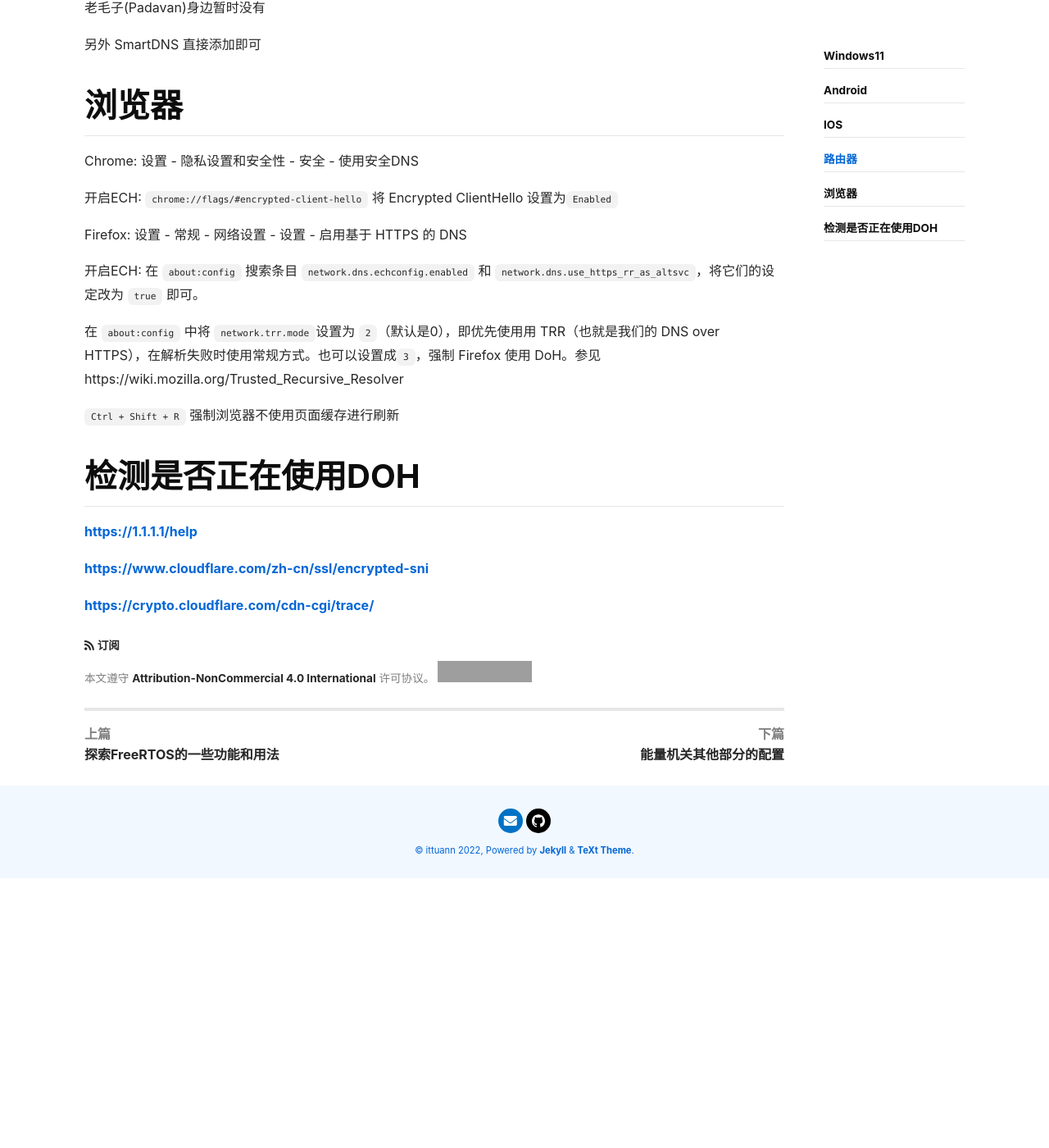
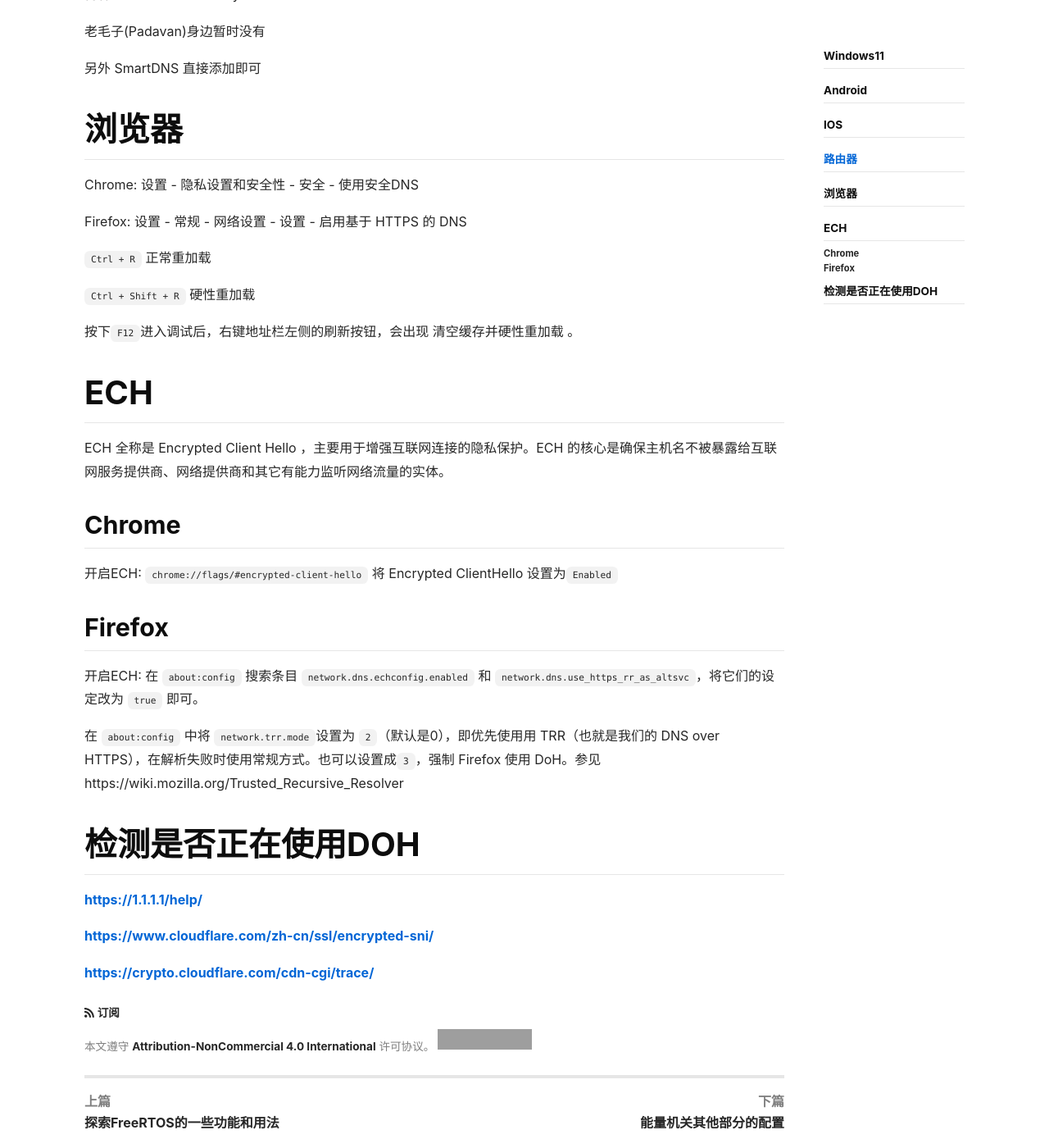
Before and after one commit to ittuann/ittuann.github.io, a Jekyll site: the page built from _posts/2022-05-10-DoHandECH.md, in a window 1280 px wide and 1400 px high, scrolled down 2071 px. Shown: the whole window at 82% size. Built offline with Jekyll 4.4.1, drawn with Linux system fonts in a browser that asks for light colours; nearby versions of some CDN libraries; comment, search, counter and statistics services are not loaded; before the commit the page ends 3142 px from its top, so only the background shows below that; some of the changed text lies outside the part shown; grey boxes are pictures that could not be loaded.

Commit message:
New Posts 23.03.03

```diff
--- a/_posts/2022-05-10-DoHConfig.md
+++ b/_posts/2022-05-10-DoHandECH.md
@@ -1,6 +1,6 @@
 ---
 layout: article
-title: 记录下DoH配置
+title: 记录下DoH和ECH配置
 date: 2022-05-10
 key: P2022-05-10
 tags: ["Other"]
@@ -11,7 +11,7 @@ aside:
   toc: true
 ---
 
-做个备忘录，记录下主力设备 Win11、安卓、IOS、路由器、浏览器 配置 DoH(DNS-over HTTPS) 的过程
+做个备忘录，记录下主力设备 Win11、安卓、IOS、路由器、浏览器 配置 DoH(DNS-over HTTPS) 的过程。以及浏览器开启 Encrypted Client Hello (Secure SNI) 。
 
 <!--more-->
 
@@ -100,20 +100,32 @@ IOS15 在 `设置 - 通用 - 设备管理 - DNS` 启用
 
 Chrome: 设置 - 隐私设置和安全性 - 安全 - 使用安全DNS
 
+Firefox: 设置 - 常规 - 网络设置 - 设置 - 启用基于 HTTPS 的 DNS
+
+`Ctrl + R` 正常重加载
+
+`Ctrl + Shift + R` 硬性重加载
+
+按下`F12`进入调试后，右键地址栏左侧的刷新按钮，会出现 清空缓存并硬性重加载 。
+
+# ECH
+
+ECH 全称是 Encrypted Client Hello ，主要用于增强互联网连接的隐私保护。ECH 的核心是确保主机名不被暴露给互联网服务提供商、网络提供商和其它有能力监听网络流量的实体。
+
+## Chrome
+
 开启ECH: `chrome://flags/#encrypted-client-hello` 将 Encrypted ClientHello 设置为`Enabled`
 
-Firefox: 设置 - 常规 - 网络设置 - 设置 - 启用基于 HTTPS 的 DNS
+## Firefox
 
 开启ECH: 在 `about:config` 搜索条目 `network.dns.echconfig.enabled` 和 `network.dns.use_https_rr_as_altsvc`，将它们的设定改为 `true` 即可。
 
 在 `about:config` 中将 `network.trr.mode`设置为 `2`（默认是0），即优先使用用 TRR（也就是我们的 DNS over HTTPS），在解析失败时使用常规方式。也可以设置成`3`，强制 Firefox 使用 DoH。参见 https://wiki.mozilla.org/Trusted_Recursive_Resolver
 
-`Ctrl + Shift + R` 强制浏览器不使用页面缓存进行刷新
-
 # 检测是否正在使用DOH
 
-<https://1.1.1.1/help>
+<https://1.1.1.1/help/>
 
-<https://www.cloudflare.com/zh-cn/ssl/encrypted-sni>
+<https://www.cloudflare.com/zh-cn/ssl/encrypted-sni/>
 
 <https://crypto.cloudflare.com/cdn-cgi/trace/>
```
Also changed, not shown: _posts/2021-12-24-CubeIDETips.md (+4 -2 lines), _posts/2022-11-16-ssh.md (+3 -3 lines), _posts/2022-11-26-ECHChrome.md (deleted, +0 -44 lines), _posts/2023-01-07-GitLF.md (+1 -1 lines), _posts/2023-02-04-winget.md (added, +94 -0 lines), _posts/2023-03-03-nohup.md (added, +77 -0 lines).
